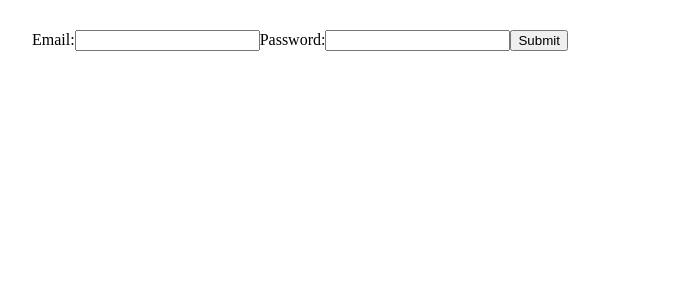
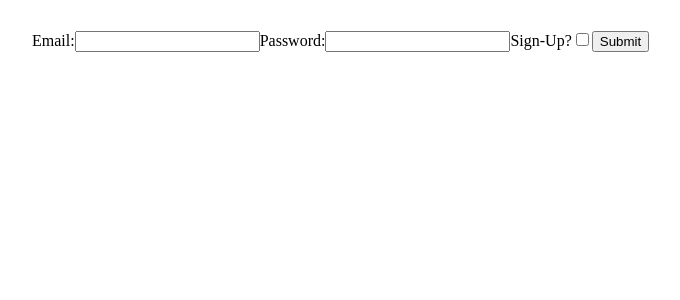
Before and after one commit to AlexJon93/ClubData, a React (Create React App) app in the folder client/: page / in a window 1280 px wide. Shown: the top 300 px of the page, without its empty margins (6-686 px from the left). Built offline with nearby package versions, Linux system fonts and the light colour scheme.

Commit message:
added signup toggle

```diff
--- a/client/src/components/Login.js
+++ b/client/src/components/Login.js
@@ -5,7 +5,9 @@ class Login extends React.Component {
         super(props);
         this.state = {
             email: "",
-            password: ""
+            club: "",
+            password: "",
+            signup: false
         };
         this.handleChange = this.handleChange.bind(this);
         this.handleSubmit = this.handleSubmit.bind(this);
@@ -13,9 +15,9 @@ class Login extends React.Component {
 
     handleChange(e) {
         const target = e.target;
-        const value = target.value;
+        const value = target.type === 'checkbox' ? target.checked : target.value;
         const name = target.name;
-
+        console.log(name + ' is ' + value);
         this.setState({
             [name]: value
         });
@@ -42,6 +44,23 @@ class Login extends React.Component {
                     name="password"
                     onChange={this.handleChange}/>
                 </label>
+                { this.state.signup &&
+                    <label>
+                        Club Name:
+                        <input
+                        type="text"
+                        name="club"
+                        onChange={this.handleChange}/>
+                    </label>
+                }
+                <label>
+                    Sign-Up?
+                    <input
+                    type="checkbox"
+                    name="signup"
+                    checked={this.state.signup}
+                    onChange={this.handleChange}/>
+                </label>
                 <input type="submit" value="Submit"/>
             </form>
         )
```
